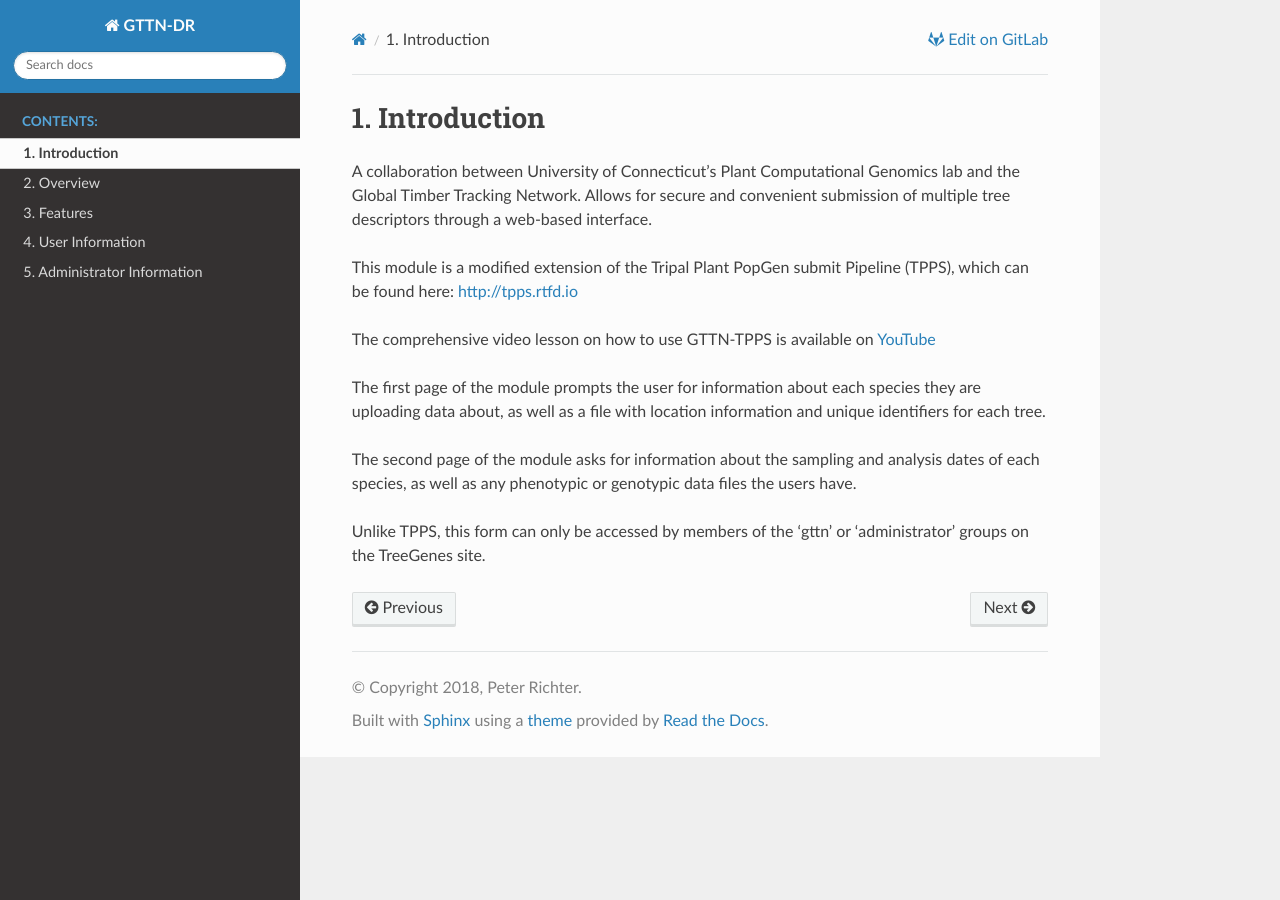
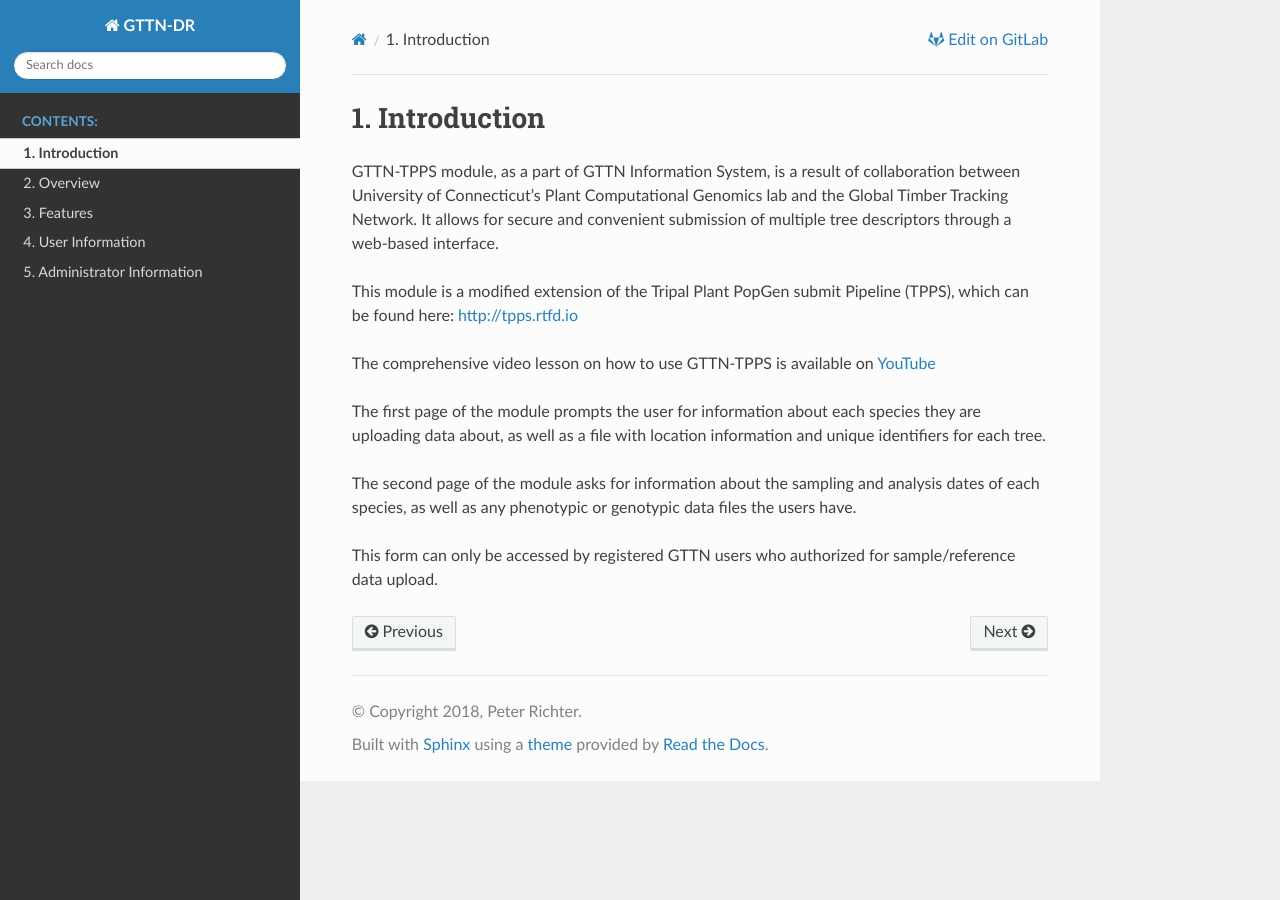
Before and after one commit to par12005/gttn-dr, a Sphinx documentation site: the page built from docs/source/intro.rst, in a window 1280 px wide. Built offline with Sphinx 7.4.7 and the Read the Docs theme 2.0.0, drawn with Linux system fonts in a browser that asks for light colours; pages that are not in the unit, such as notebooks, are missing from menus.

Commit message:
Update intro.rst

```diff
--- a/docs/source/intro.rst
+++ b/docs/source/intro.rst
@@ -1,7 +1,7 @@
 Introduction
 ============
 
-A collaboration between University of Connecticut's Plant Computational Genomics lab and the Global Timber Tracking Network. Allows for secure and convenient submission of multiple tree descriptors through a web-based interface.
+GTTN-TPPS module, as a part of GTTN Information System, is a result of collaboration between University of Connecticut's Plant Computational Genomics lab and the Global Timber Tracking Network. It allows for secure and convenient submission of multiple tree descriptors through a web-based interface.
 
 This module is a modified extension of the Tripal Plant PopGen submit Pipeline (TPPS), which can be found here: http://tpps.rtfd.io
 
@@ -11,6 +11,6 @@ The first page of the module prompts the user for information about each species
 
 The second page of the module asks for information about the sampling and analysis dates of each species, as well as any phenotypic or genotypic data files the users have.
 
-Unlike TPPS, this form can only be accessed by members of the 'gttn' or 'administrator' groups on the TreeGenes site.
+This form can only be accessed by registered GTTN users who authorized for sample/reference data upload.
 
 .. _YouTube: https://www.youtube.com/watch?v=qLO1Bm8QUK4
```
